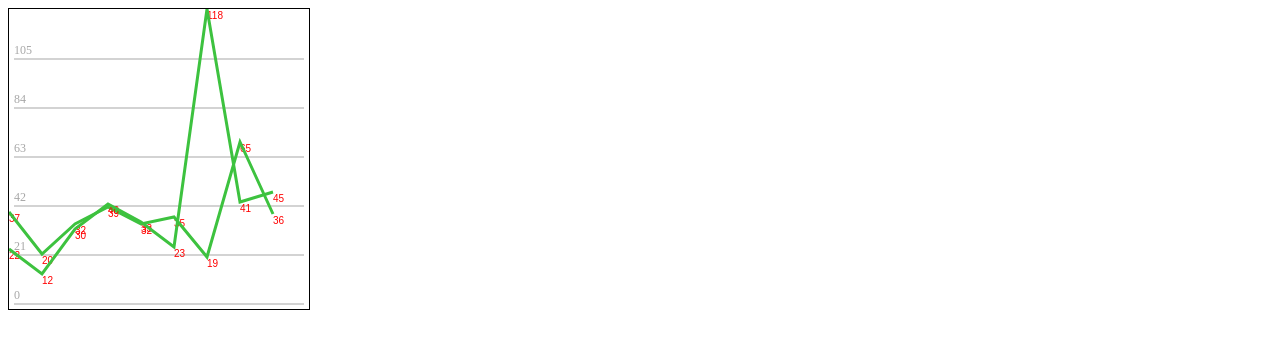
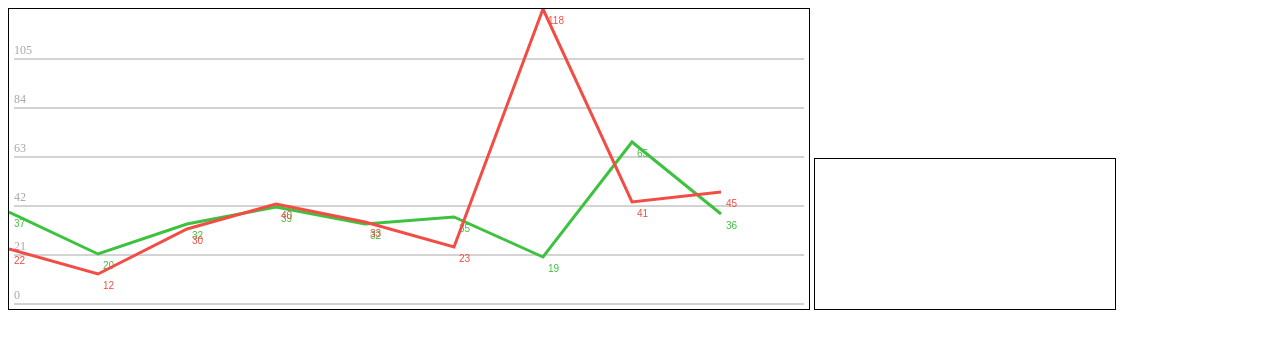
Before and after one commit to jsCommander/telegram-chart, a plain HTML site: page index.html in a window 1280 px wide. Drawn offline with Linux system fonts and the light colour scheme.

Commit message:
a little refactoring

```diff
--- a/index.html
+++ b/index.html
@@ -9,7 +9,10 @@
 </head>
 
 <body>
-  <canvas id="chart1" style="border: 1px solid black"></canvas>
+  <div id="chart1">
+    <canvas class="chart" style="border: 1px solid black"></canvas>
+    <canvas class="control" style="border: 1px solid black"></canvas>
+  </div>
   <script src="main.js"></script>
 </body>
 
--- a/main.js
+++ b/main.js
@@ -1,5 +1,5 @@
-const chart1 = document.getElementById("chart1")
-chart1.width = 300;
+const chart1 = document.querySelector("#chart1>.chart")
+chart1.width = 800;
 chart1.height = 300;
 const ctx = chart1.getContext("2d")
 
@@ -122,5 +122,46 @@ const drawChart = (ctx, viewPort, valueX, valueY) => {
   ctx.restore()
 }
 
+const drawCharts = (ctx, chartsData, viewPort) => {
+  const width = viewPort ? viewPort.width : ctx.canvas.width;
+  const height = viewPort ? viewPort.height : ctx.canvas.height;
+
+  let axisXvalues;
+  let axisYvalues = [];
+
+  chartsData.columns.forEach(arr => {
+    if (arr[0] === "x") {
+      axisXvalues = arr.slice(1);
+    } else {
+      axisYvalues.push({ name: arr[0], values: arr.slice(1) });
+    }
+  })
+
+  const axisXstep = Math.ceil(width / axisXvalues.length);
+  // find max value in all chart and calculate scaling
+  const maxValue = axisYvalues.reduce((max, x) => max = Math.max(max, ...x.values), 0)
+  const axisYscale = height / maxValue;
+
+  ctx.save();
+
+  ctx.lineWidth = 3;
+
+  axisYvalues.forEach(chart => {
+    ctx.strokeStyle = chartsData.colors[chart.name];
+    ctx.fillStyle = chartsData.colors[chart.name];
+
+    ctx.beginPath();
+    ctx.moveTo(0, Math.round(viewPort.height - chart.values[0] * axisYscale));
+    chart.values.forEach((value, i) => {
+      ctx.lineTo(Math.round(i * axisXstep), Math.round(viewPort.height - value * axisYscale))
+      ctx.fillText(value, Math.round(i * axisXstep) + 5, Math.round(viewPort.height - value * axisYscale) + 15);
+    })
+    ctx.stroke()
+  })
+
+  ctx.restore()
+}
+
 drawAxis(ctx, { x: 5, y: 5, width: ctx.canvas.width - 5, height: ctx.canvas.height - 5 }, chartData.columns[0].slice(1), [chartData.columns[1].slice(1), chartData.columns[2].slice(1)])
-drawChart(ctx, { x: 5, y: 5, width: ctx.canvas.width - 5, height: ctx.canvas.height - 5 }, chartData.columns[0].slice(1), [chartData.columns[1].slice(1), chartData.columns[2].slice(1)])
+drawCharts(ctx, chartData, { x: 5, y: 5, width: ctx.canvas.width - 5, height: ctx.canvas.height - 5 })
+// drawChart(ctx, { x: 5, y: 5, width: ctx.canvas.width - 5, height: ctx.canvas.height - 5 }, chartData.columns[0].slice(1), [chartData.columns[1].slice(1), chartData.columns[2].slice(1)])
```
